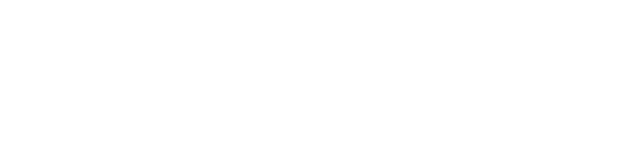
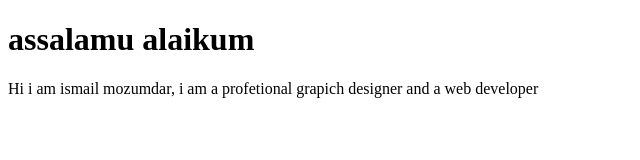
Before and after one commit to ismailmozumdar/secound-repo, a plain HTML site: page index.html in a window 1280 px wide. Shown: the whole page, without its empty margins (0-640 px from the left). Drawn offline with Linux system fonts and the light colour scheme.

Commit message:
style added

```diff
--- a/index.html
+++ b/index.html
@@ -7,6 +7,7 @@
     <title>Document</title>
 </head>
 <body>
-
+    <h1>assalamu alaikum</h1>
+    <p>Hi i am ismail mozumdar, i am a profetional grapich designer and a web developer</p>
 </body>
 </html>
--- /dev/null
+++ b/style.css
@@ -0,0 +1,6 @@
+h1{
+    color: red;
+}
+p{
+    color: salmon;
+}
```
